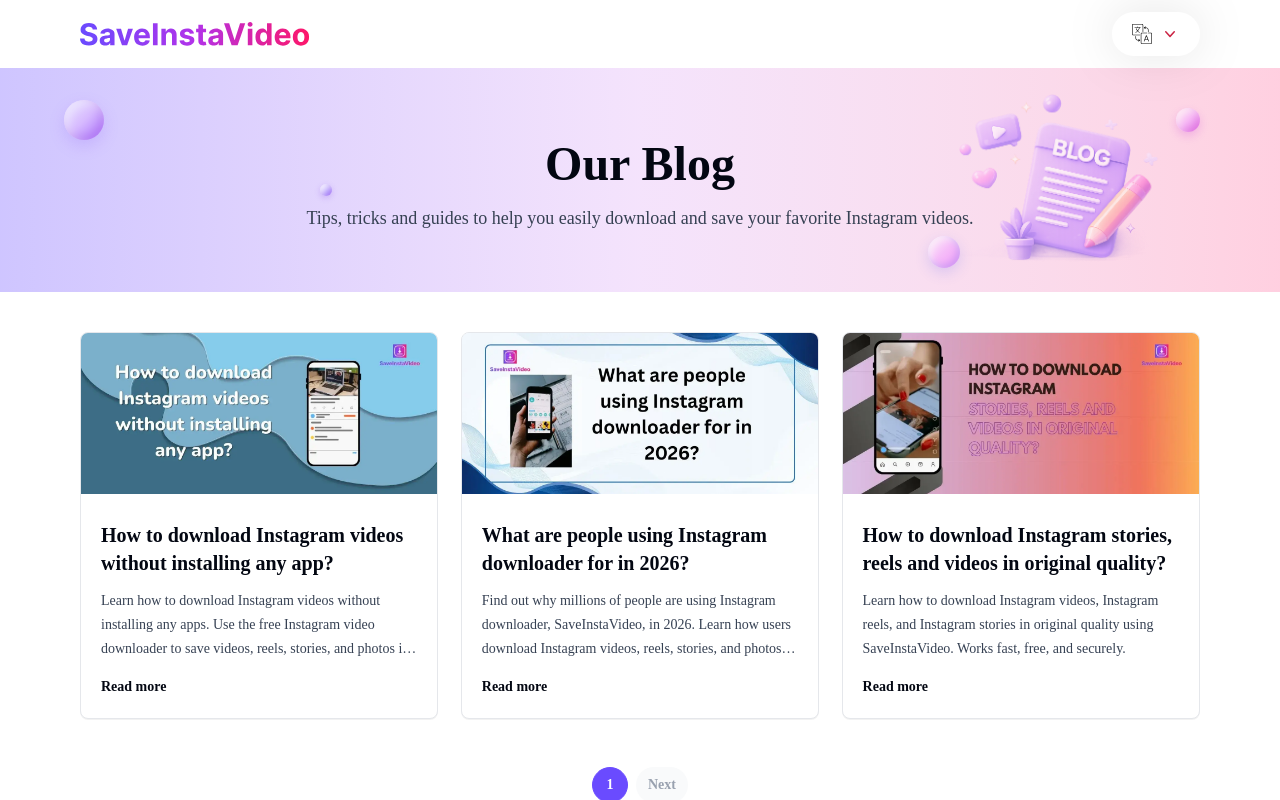
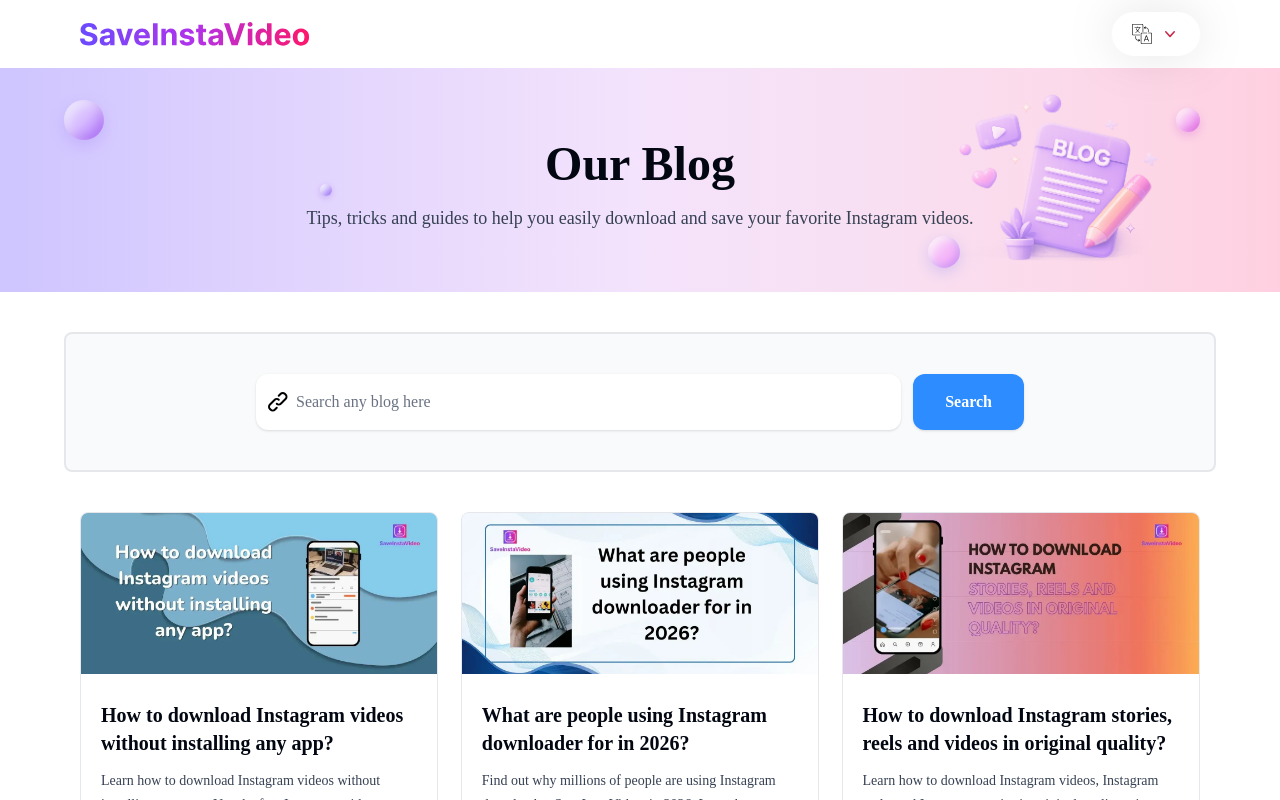
Before and after one commit to chiragv444/Instagram-tool-nextjs, a Next.js app: page /blog in a window 1280 px wide. Shown: the top 800 px of the page. Built offline with nearby package versions, Linux system fonts and the light colour scheme.

Commit message:
blog search function

```diff
--- a/app/blog/blog-list.tsx
+++ b/app/blog/blog-list.tsx
@@ -8,25 +8,39 @@
 type BlogListProps = {
   blogs: Blog[];
   postsPerPage: number;
+  rememberPage?: boolean;
 };
 
-export default function BlogList({ blogs, postsPerPage }: BlogListProps) {
+export default function BlogList({
+  blogs,
+  postsPerPage,
+  rememberPage = true,
+}: BlogListProps) {
   const pageCount = Math.max(1, Math.ceil(blogs.length / postsPerPage));
 
   const [currentPage, setCurrentPage] = useState(1);
 
   useEffect(() => {
+    if (!rememberPage) {
+      setCurrentPage(1);
+      return;
+    }
+
     const savedPage = Number(localStorage.getItem("blogCurrentPage"));
 
     if (savedPage >= 1 && savedPage <= pageCount) {
       setCurrentPage(savedPage);
+    } else {
+      setCurrentPage(1);
     }
-  }, [pageCount]);
+  }, [pageCount, rememberPage]);
 
   function goToPage(page: number) {
     const newPage = Math.min(Math.max(page, 1), pageCount);
     setCurrentPage(newPage);
+    if (rememberPage) {
       localStorage.setItem("blogCurrentPage", String(newPage));
+    }
   }
 
   const startIndex = (currentPage - 1) * postsPerPage;
@@ -34,6 +48,11 @@
 
   return (
     <div>
+      {blogs.length === 0 ? (
+        <div className="rounded-lg border border-gray-200 bg-gray-50 px-5 py-8 text-center text-sm font-semibold text-gray-700">
+          No blogs found.
+        </div>
+      ) : (
         <div className="flex flex-wrap gap-[2%]">
           {visibleBlogs.map((blog) => (
             <article
@@ -80,6 +99,7 @@
             </article>
           ))}
         </div>
+      )}
 
       {/* <nav
         className="mt-8 flex items-center justify-center gap-2"
@@ -120,7 +140,9 @@
         </button>
       </nav> */}
       <nav
-        className="mt-8 flex items-center justify-center gap-2"
+        className={`mt-8 flex items-center justify-center gap-2 ${
+          blogs.length === 0 ? "hidden" : ""
+        }`}
         aria-label="Blog pagination"
       >
         {/* Hide Previous on first page */}
--- a/app/blog/page.tsx
+++ b/app/blog/page.tsx
@@ -1,6 +1,6 @@
 import type { Metadata } from "next";
 // import Link from "next/link";
-import { getAllBlogs } from "@/lib/blogs";
+import { getAllBlogs, getBlogsByTitleQuery, type Blog } from "@/lib/blogs";
 import { buildBlogAlternates } from "@/lib/marketing-hreflang";
 import BlogList from "./blog-list";
 import Image from "next/image";
@@ -14,8 +14,22 @@
 
 const POSTS_PER_PAGE = 10;
 
-export function BlogPageContent() {
-  const blogs = getAllBlogs();
+type BlogPageContentProps = {
+  blogs?: Blog[];
+  searchQuery?: string;
+};
+
+type BlogPageProps = {
+  searchParams?: Promise<{
+    q?: string | string[];
+  }>;
+};
+
+export function BlogPageContent({
+  blogs = getAllBlogs(),
+  searchQuery = "",
+}: BlogPageContentProps = {}) {
+  const trimmedSearchQuery = searchQuery.trim();
 
   return (
     <main className="bg-white">
@@ -52,13 +66,84 @@
           </div>
         </div>
       </section>
+      <section className="container max-w-6xl mx-auto mt-10 px-4 py-10 border-2 border-gray-200 rounded-lg bg-gray-50">
+        <form
+            id="get_blog"
+            action="/blog/search"
+            name="formurl"
+            autoComplete="off"
+            method="get"
+            noValidate
+            className="flex justify-center"
+          >
+            <div className="flex flex-col md:flex-row w-full gap-3 max-w-3xl items-stretch">
+              <div className="flex flex-1 bg-white rounded-xl shadow overflow-hidden relative">
+                <span className="absolute top-1/2 left-3 -translate-y-1/2 text-gray-500 hidden md:block">
+                  <svg
+                    width={20}
+                    height={20}
+                    viewBox="0 0 20 20"
+                    fill="none"
+                    xmlns="http://www.w3.org/2000/svg"
+                    aria-hidden
+                  >
+                    <path
+                      d="M10.75 3.75L12.75 1.75C13.75 0.75 15.75 0.75 16.75 1.75L17.75 2.75C18.75 3.75 18.75 5.75 17.75 6.75L12.75 11.75C11.75 12.75 9.75 12.75 8.75 11.75M8.75 15.75L6.75 17.75C5.75 18.75 3.75 18.75 2.75 17.75L1.75 16.75C0.75 15.75 0.75 13.75 1.75 12.75L6.75 7.75C7.75 6.75 9.75 6.75 10.75 7.75"
+                      stroke="black"
+                      strokeWidth="2"
+                      strokeLinecap="round"
+                      strokeLinejoin="round"
+                    />
+                  </svg>
+                </span>
+
+                <input
+                  id="q"
+                  name="q"
+                  type="text"
+                  placeholder="Search any blog here"
+                  aria-label="Search blog by title"
+                  autoCapitalize="none"
+                  defaultValue={trimmedSearchQuery}
+                  className="flex-1 h-14 md:ml-5 md:px-5 px-3 text-base text-gray-800 placeholder:text-gray-500 focus:outline-none"
+                />
+              </div>
+
+              <button
+                id="search"
+                type="submit"
+                className="h-14 px-8 bg-[#2d8cff] text-white text-sm md:text-base font-semibold rounded-xl shadow flex items-center justify-center hover:opacity-90 cursor-pointer"
+              >
+                Search
+              </button>
+            </div>
+          </form>
+      </section>
       <section className="container max-w-6xl mx-auto px-4 py-10">
-        <BlogList blogs={blogs} postsPerPage={POSTS_PER_PAGE} />
+        {trimmedSearchQuery && (
+          <p className="mb-5 text-sm font-semibold text-gray-700">
+            {blogs.length} blog{blogs.length === 1 ? "" : "s"} found for &quot;
+            {trimmedSearchQuery}&quot;
+          </p>
+        )}
+        <BlogList
+          blogs={blogs}
+          postsPerPage={POSTS_PER_PAGE}
+          rememberPage={!trimmedSearchQuery}
+        />
       </section>
     </main>
   );
 }
 
-export default function BlogPage() {
-  return <BlogPageContent />;
+function getSearchQuery(q: string | string[] | undefined): string {
+  return Array.isArray(q) ? q[0] ?? "" : q ?? "";
 }
+
+export default async function BlogPage({ searchParams }: BlogPageProps) {
+  const params = await searchParams;
+  const searchQuery = getSearchQuery(params?.q);
+  const blogs = searchQuery ? getBlogsByTitleQuery(searchQuery) : getAllBlogs();
+
+  return <BlogPageContent blogs={blogs} searchQuery={searchQuery} />;
+}
--- a/lib/blogs.ts
+++ b/lib/blogs.ts
@@ -58,6 +58,15 @@
   return [...blogs];
 }
 
+export function getBlogsByTitleQuery(query: string): Blog[] {
+  const normalizedQuery = query.trim().toLowerCase();
+  if (!normalizedQuery) return getAllBlogs();
+
+  return blogs.filter((blog) =>
+    blog.title.toLowerCase().includes(normalizedQuery)
+  );
+}
+
 export function getAllBlogSlugs(): string[] {
   return blogs.map((blog) => getBlogRouteSlug(blog));
 }
--- a/middleware.ts
+++ b/middleware.ts
@@ -8,6 +8,41 @@
 import { reorderHeadHtml } from "@/lib/reorder-head-html";
 
 const HEAD_REORDER_INTERNAL = "x-head-reorder-internal";
+
+function getNormalizedPath(pathname: string): string {
+  return pathname.length > 1 && pathname.endsWith("/")
+    ? pathname.slice(0, -1)
+    : pathname;
+}
+
+function isBlogSearchPath(pathname: string): boolean {
+  return getNormalizedPath(pathname).endsWith("/blog/search");
+}
+
+function getBlogSearchRenderUrl(request: NextRequest, pathname: string): URL | null {
+  const normalizedPath = getNormalizedPath(pathname);
+
+  if (!isBlogSearchPath(pathname)) return null;
+
+  const url = request.nextUrl.clone();
+  url.pathname = (normalizedPath.slice(0, -"/search".length) || "/blog") + "/";
+  return url;
+}
+
+function resolveTrailingSlashRedirect(request: NextRequest, pathname: string): NextResponse | null {
+  if (isBlogSearchPath(pathname)) {
+    if (!pathname.endsWith("/")) return null;
+    const url = new URL(request.url);
+    url.pathname = getNormalizedPath(pathname);
+    return NextResponse.redirect(url, 308);
+  }
+
+  if (pathname === "/" || pathname.endsWith("/")) return null;
+
+  const url = request.nextUrl.clone();
+  url.pathname = `${pathname}/`;
+  return NextResponse.redirect(url, 308);
+}
 
 /** Only full document GETs; skip RSC / prefetch / actions (see app-router-headers). */
 function isHtmlDocumentRequest(request: NextRequest): boolean {
@@ -62,6 +97,9 @@
 
   const { locale, pathname, redirect } = resolveLocaleAndMaybeRedirect(request);
   if (redirect) return redirect;
+  const blogSearchRenderUrl = getBlogSearchRenderUrl(request, pathname);
+  const trailingSlashRedirect = resolveTrailingSlashRedirect(request, pathname);
+  if (trailingSlashRedirect) return trailingSlashRedirect;
 
   if (!isKnownAppPath(pathname)) {
     const url = request.nextUrl.clone();
@@ -80,7 +118,7 @@
       internalHeaders.set("x-locale", locale);
       internalHeaders.set("x-pathname", pathname);
 
-      const res = await fetch(request.url, {
+      const res = await fetch(blogSearchRenderUrl ?? request.url, {
         headers: internalHeaders,
         cache: "no-store",
       });
@@ -124,6 +162,12 @@
     }
   }
 
+  if (blogSearchRenderUrl) {
+    return NextResponse.rewrite(blogSearchRenderUrl, {
+      request: { headers: requestHeaders },
+    });
+  }
+
   return NextResponse.next({
     request: { headers: requestHeaders },
   });
--- a/next.config.ts
+++ b/next.config.ts
@@ -4,6 +4,7 @@
   output: "standalone",
   /** Redirect `/es` → `/es/`, `/pl/foo` → `/pl/foo/`, etc. */
   trailingSlash: true,
+  skipTrailingSlashRedirect: true,
   /**
    * Disable streaming metadata for all clients so `<title>`, `<meta>`, and
    * canonical/hreflang stay in `<head>` (not appended in `<body>`).
```
Lines whose indentation alone changed are shown as unchanged.
